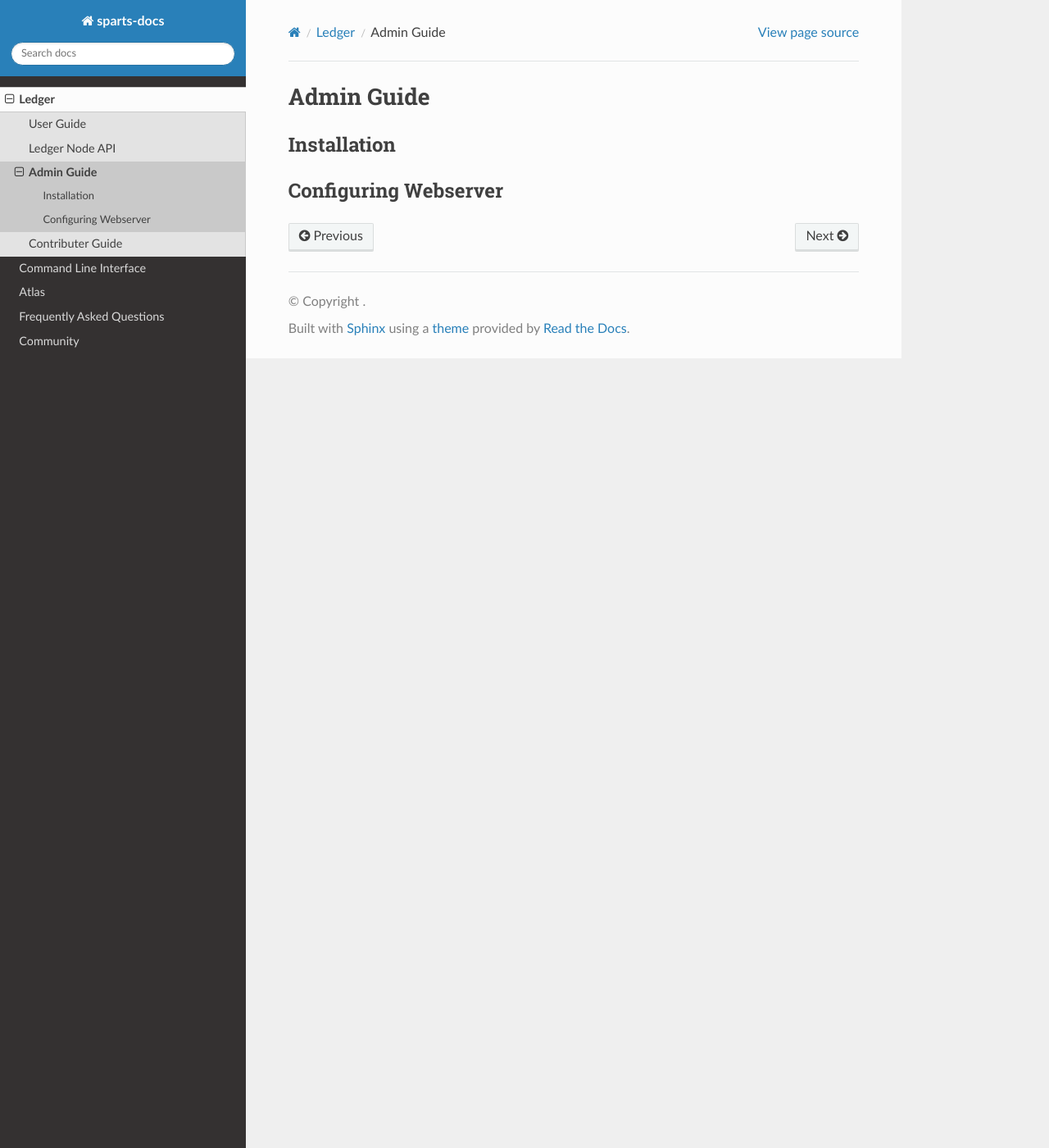
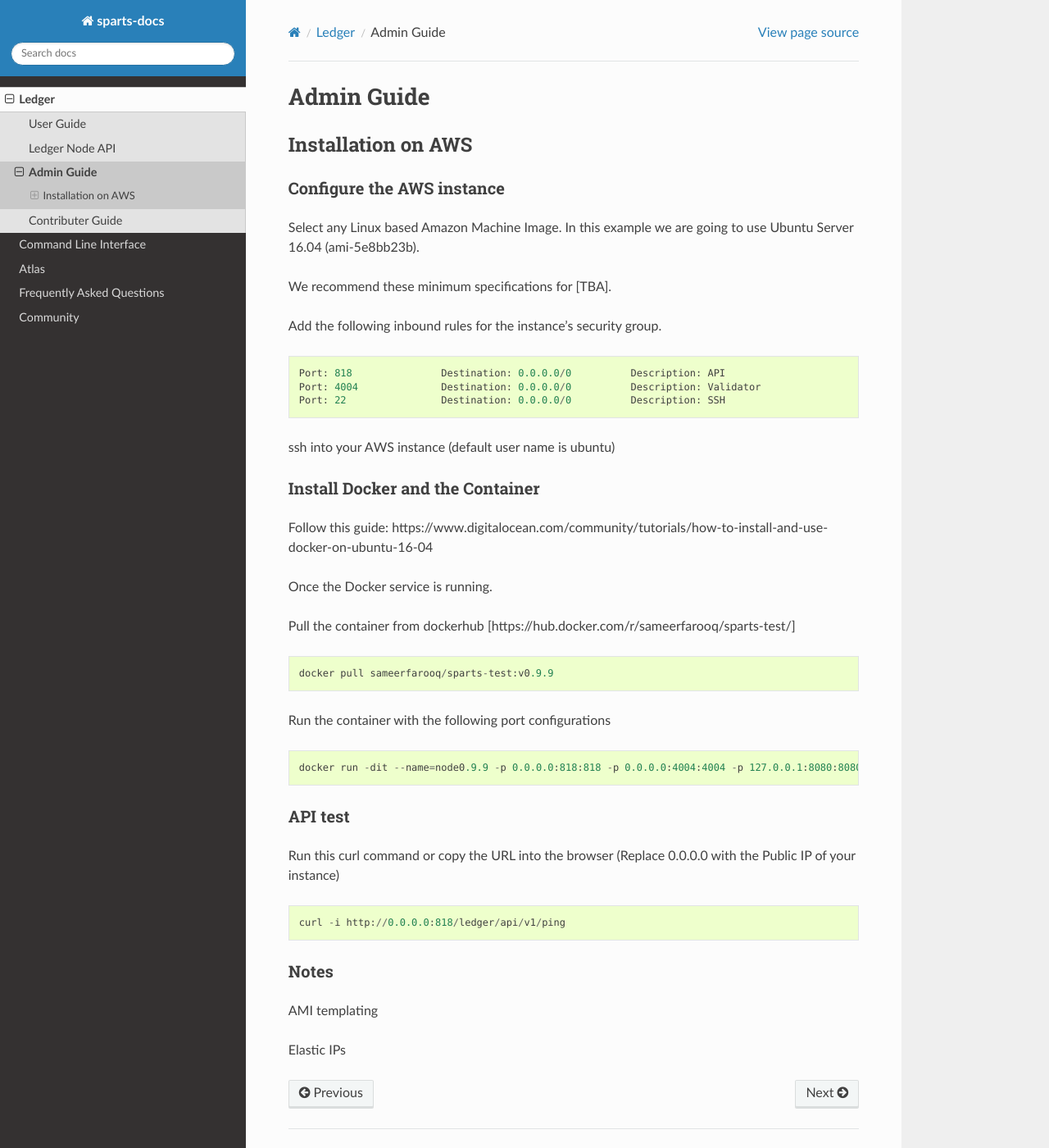
Before and after one commit to hyperledger-labs/SParts, a Sphinx documentation site: the page built from docs/web/ledger/admin.md, in a window 1280 px wide and 1400 px high. Shown: the whole window at 82% size. Built offline with Sphinx 7.4.7 and the Read the Docs theme 2.0.0, drawn with Linux system fonts in a browser that asks for light colours; pages that are not in the unit, such as notebooks, are missing from menus.

Commit message:
AWS installation guide

````diff
--- a/docs/web/ledger/admin.md
+++ b/docs/web/ledger/admin.md
@@ -1,5 +1,57 @@
 # Admin Guide
 
-## Installation
+## Installation on AWS
 
-## Configuring Webserver
+### Configure the AWS instance
+
+Select any Linux based Amazon Machine Image. In this example we are going to use Ubuntu Server 16.04 (ami-5e8bb23b).
+
+We recommend these minimum specifications for [TBA].
+
+Add the following inbound rules for the instance's security group.
+
+```
+Port: 818               Destination: 0.0.0.0/0          Description: API
+Port: 4004              Destination: 0.0.0.0/0          Description: Validator
+Port: 22                Destination: 0.0.0.0/0          Description: SSH
+```
+
+ssh into your AWS instance (default user name is ubuntu)
+
+### Install Docker and the Container
+
+Follow this guide: https://www.digitalocean.com/community/tutorials/how-to-install-and-use-docker-on-ubuntu-16-04
+
+Once the Docker service is running.
+
+
+
+Pull the container from  dockerhub [https://hub.docker.com/r/sameerfarooq/sparts-test/]
+
+```
+docker pull sameerfarooq/sparts-test:v0.9.9
+```
+
+
+
+Run the container with the following port configurations
+
+```
+docker run -dit --name=node0.9.9 -p 0.0.0.0:818:818 -p 0.0.0.0:4004:4004 -p 127.0.0.1:8080:8080 -p 127.0.0.1:8800:8800 sameerfarooq/sparts-test:v0.9.9 /project/sparts_ledger.sh
+```
+
+
+
+### API test
+
+Run this curl command or copy the URL into the browser (Replace 0.0.0.0 with the Public IP of your instance)
+
+```
+curl -i http://0.0.0.0:818/ledger/api/v1/ping
+```
+
+### Notes
+
+AMI templating
+
+Elastic IPs
````
